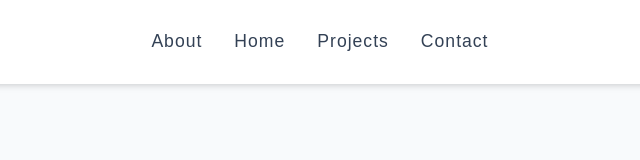
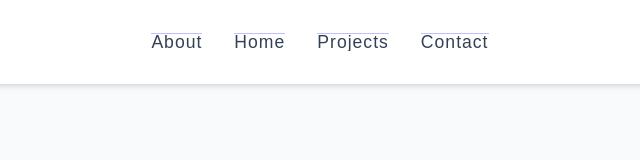
Before and after one commit to Ugo-X/JavaScript-Project_4-Navigation_Bar, a plain HTML site: page index.html in a window 1280 px wide. Shown: the full height of the page, 314-954 px from the left. Drawn offline with Linux system fonts and the light colour scheme.

Commit message:
updated links border

```diff
--- a/main.css
+++ b/main.css
@@ -302,6 +302,7 @@ nav {
 }
 
 .links {
+
   margin: 0;
   height: 0;
   overflow: hidden;
@@ -313,6 +314,7 @@ nav {
 /* toggle class */
 .show-links{
   height:200px ;
+
 }
 
 .links a {
@@ -322,6 +324,8 @@ nav {
   letter-spacing: var(--letterSpacing);
   padding: 1rem;
   transition: var(--transition);
+  border-top: 1px solid var(--primary-200);
+  text-align: center;
 }
 
 .links a:hover {
```
